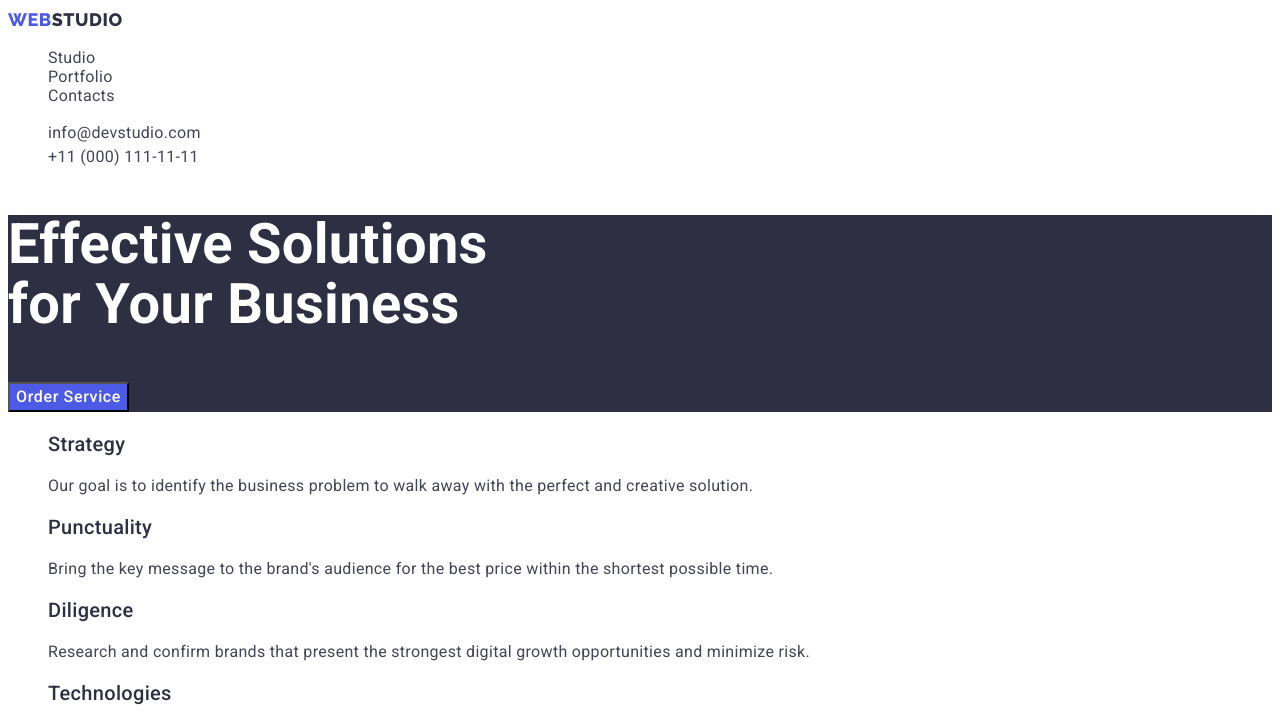
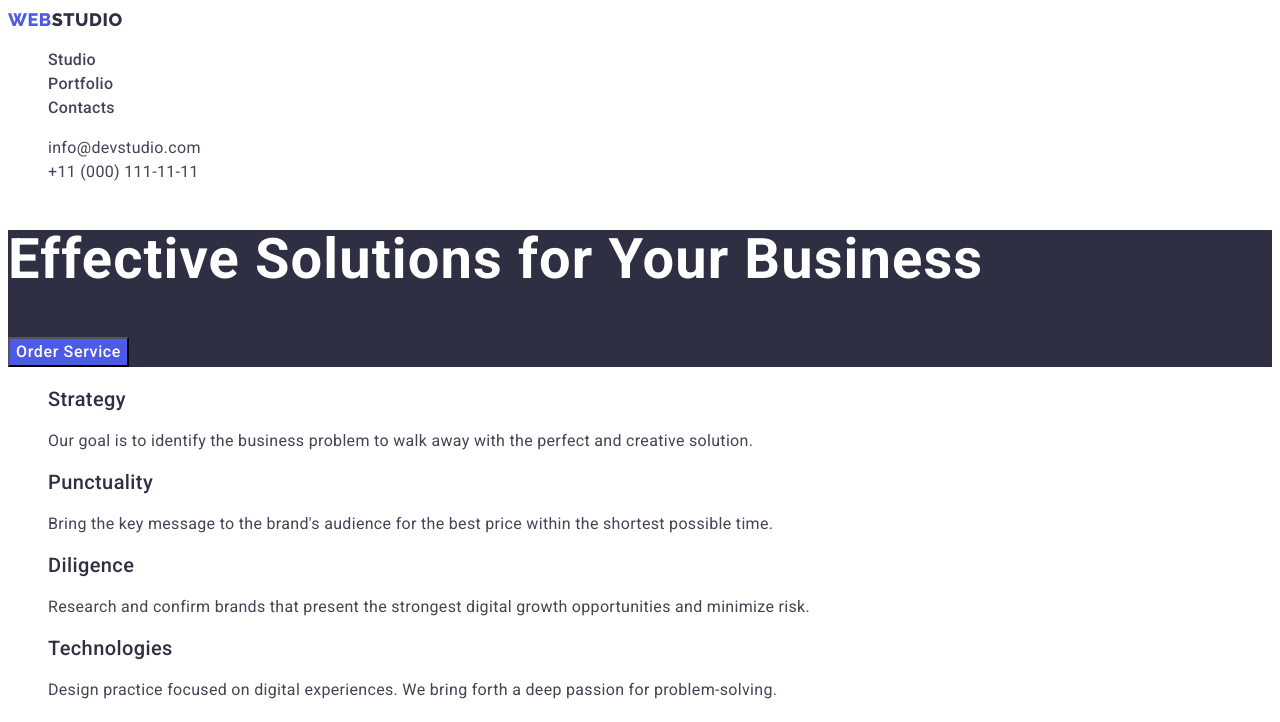
Before and after one commit to Roman-Machenkko/goit-markup-hw-02, a plain HTML site: page index.html in a window 1280 px wide. Shown: the top 722 px of the page. Drawn offline with Linux system fonts and the light colour scheme.

Commit message:
h1 h3 litle chendg

```diff
--- a/css/styles.css
+++ b/css/styles.css
@@ -28,6 +28,7 @@ body {
   font-family: 'Roboto', sans-serif;
   color: var(--text);
   background-color: #ffff;
+  font-size: 16px;
   letter-spacing: 0.02em;
 }
 
@@ -37,8 +38,14 @@ body {
   font-style: normal;
 }
 
-.link-active:hover,
-.link-active:focus {
+.link-header {
+  font-weight: 500;
+  font-size: 16px;
+  line-height: 1.5;
+}
+
+.link-header:hover,
+.link-header:focus {
   color: var(--pressed-state);
 }
 
@@ -50,7 +57,7 @@ body {
   font-weight: 700;
   font-size: 56px;
   line-height: 1.07;
-  text-align: left;
+  letter-spacing: 0.02em;
   color: #ffff;
 }
 
@@ -74,6 +81,7 @@ body {
   font-weight: 500;
   font-size: 20px;
   line-height: 1.2;
+  letter-spacing: 0.02em;
   color: var(--dark);
 }
 
--- a/index.html
+++ b/index.html
@@ -21,27 +21,25 @@
         >
         <ul class="list">
           <li>
-            <a href="./index.html" class="link-active link">Studio</a>
+            <a href="./index.html" class="link-header link">Studio</a>
           </li>
           <li>
-            <a href="./portfolio.html" class="link-active link">Portfolio</a>
+            <a href="./portfolio.html" class="link-header link">Portfolio</a>
           </li>
           <li>
-            <a href="" class="link-active link">Contacts</a>
+            <a href="" class="link-header link">Contacts</a>
           </li>
         </ul>
       </nav>
       <address>
         <ul class="list">
           <li>
-            <a
-              href="mailto:info@devstudio.com"
-              class="link-active addres-link link"
+            <a href="mailto:info@devstudio.com" class="addres-link link"
               >info@devstudio.com</a
             >
           </li>
           <li>
-            <a href="tel:+110001111111" class="link-active addres-link link"
+            <a href="tel:+110001111111" class="addres-link link"
               >+11 (000) 111-11-11</a
             >
           </li>
@@ -51,10 +49,7 @@
     <main>
       <!--Section 1-->
       <section class="main-section">
-        <h1 class="title">
-          Effective Solutions
-          <br />for Your Business
-        </h1>
+        <h1 class="title">Effective Solutions for Your Business</h1>
         <button type="button" class="main-btn">Order Service</button>
       </section>
       <!--Section 2-->
```
Also changed, not shown: portfolio.html (+5 -7 lines).
